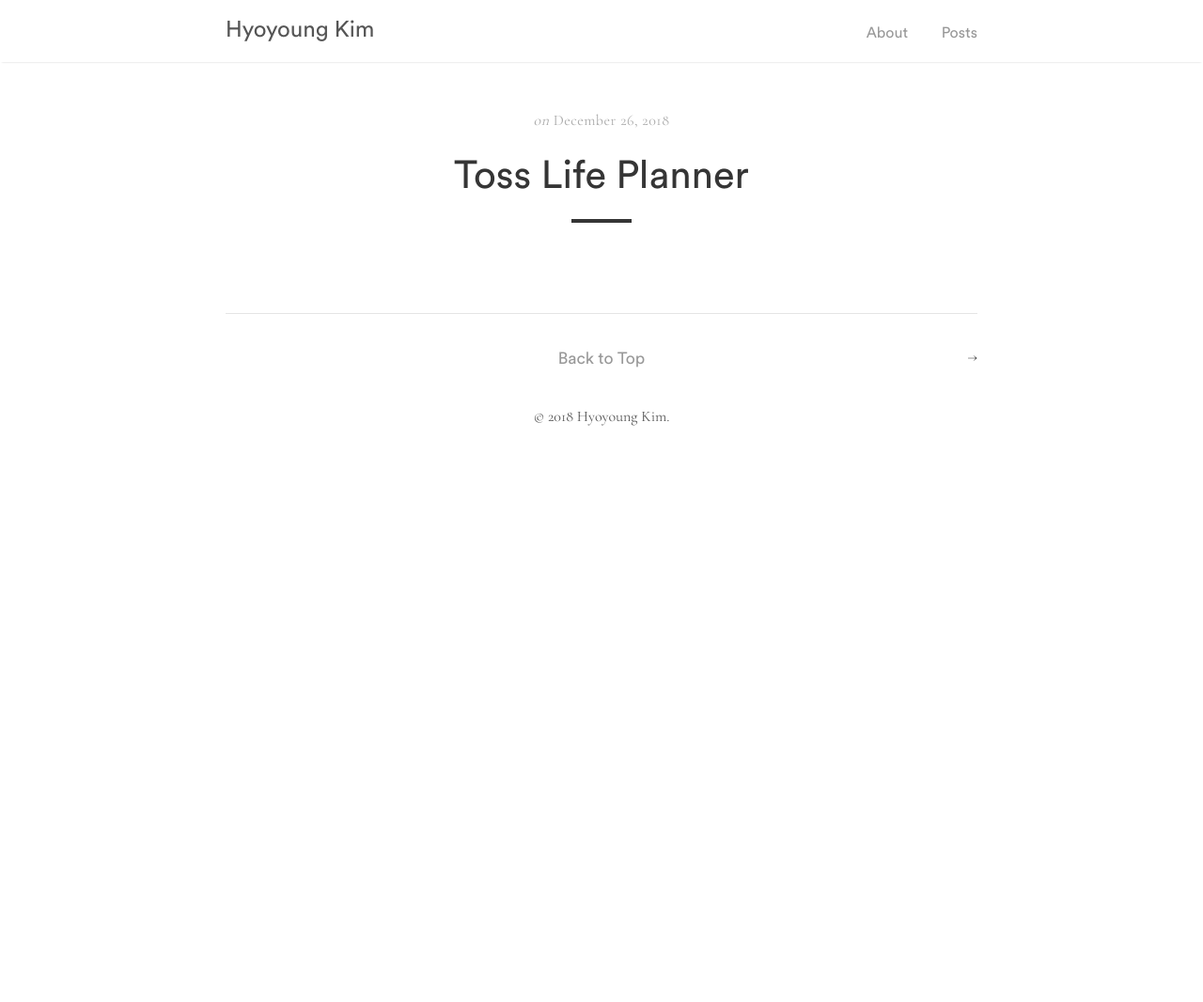
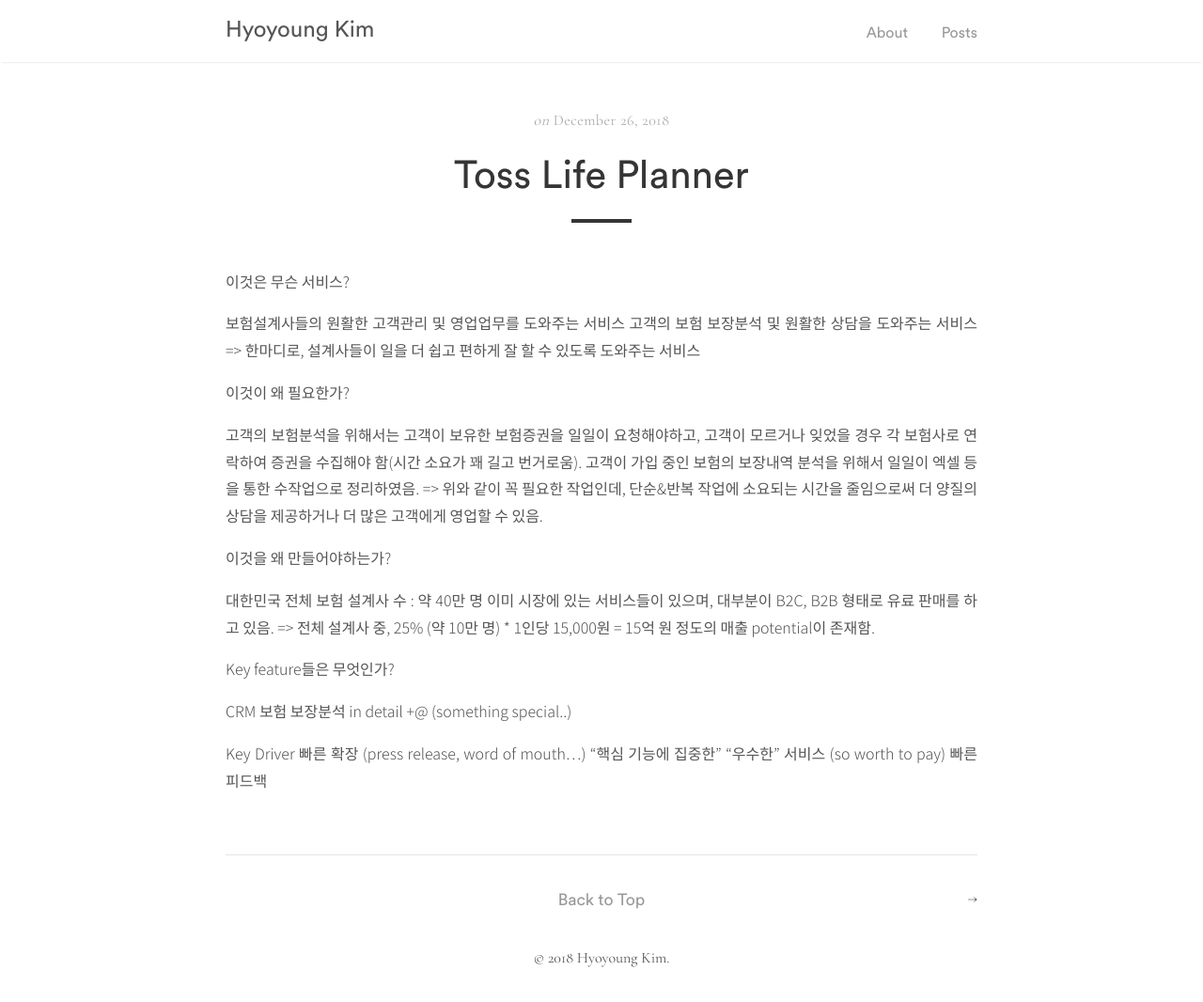
Before and after one commit to hyngkm/hyngkm.github.io, a Jekyll site: the page built from _posts/2018-12-26-toss-life-planner.md, in a window 1280 px wide. Shown: the whole page at 94% size. Built offline with Jekyll 4.4.1, drawn with Linux system fonts in a browser that asks for light colours; before the commit the page ends 900 px from its top, so only the background shows below that.

Commit message:
Update 2018-12-26-toss-life-planner.md

```diff
--- a/_posts/2018-12-26-toss-life-planner.md
+++ b/_posts/2018-12-26-toss-life-planner.md
@@ -3,3 +3,32 @@
 title:  "Toss Life Planner"
 author: "Hyoyoung Kim"
 ---
+
+이것은 무슨 서비스?
+
+보험설계사들의 원활한 고객관리 및 영업업무를 도와주는 서비스
+고객의 보험 보장분석 및 원활한 상담을 도와주는 서비스
+=> 한마디로, 설계사들이 일을 더 쉽고 편하게 잘 할 수 있도록 도와주는 서비스
+
+이것이 왜 필요한가?
+
+고객의 보험분석을 위해서는 고객이 보유한 보험증권을 일일이 요청해야하고, 고객이 모르거나 잊었을 경우 각 보험사로 연락하여 증권을 수집해야 함(시간 소요가 꽤 길고 번거로움).
+고객이 가입 중인 보험의 보장내역 분석을 위해서 일일이 엑셀 등을 통한 수작업으로 정리하였음.
+=> 위와 같이 꼭 필요한 작업인데, 단순&반복 작업에 소요되는 시간을 줄임으로써 더 양질의 상담을 제공하거나 더 많은 고객에게 영업할 수 있음.
+
+이것을 왜 만들어야하는가?
+
+대한민국 전체 보험 설계사 수 : 약 40만 명
+이미 시장에 있는 서비스들이 있으며, 대부분이 B2C, B2B 형태로 유료 판매를 하고 있음.
+=> 전체 설계사 중, 25% (약 10만 명) * 1인당 15,000원 = 15억 원 정도의 매출 potential이 존재함.
+
+Key feature들은 무엇인가?
+
+CRM
+보험 보장분석 in detail
++@ (something special..)
+
+Key Driver
+빠른 확장 (press release, word of mouth...)
+"핵심 기능에 집중한" "우수한" 서비스 (so worth to pay)
+빠른 피드백
```
